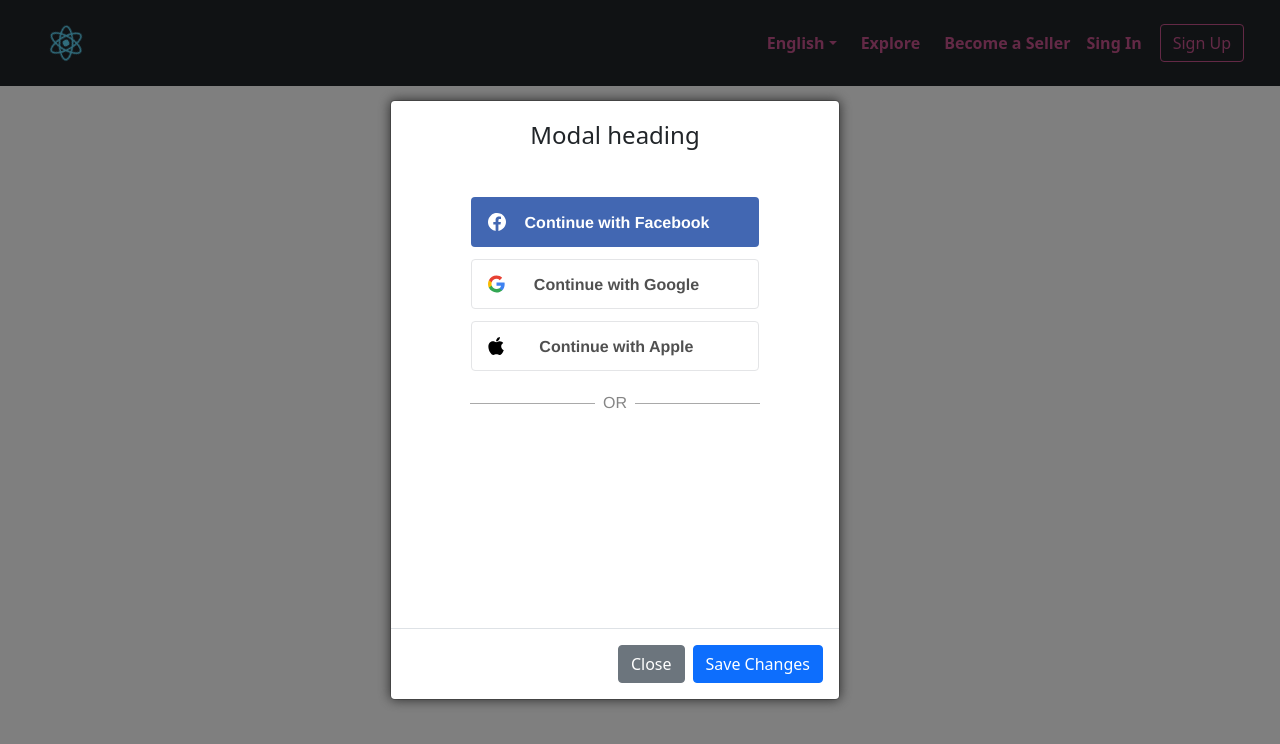
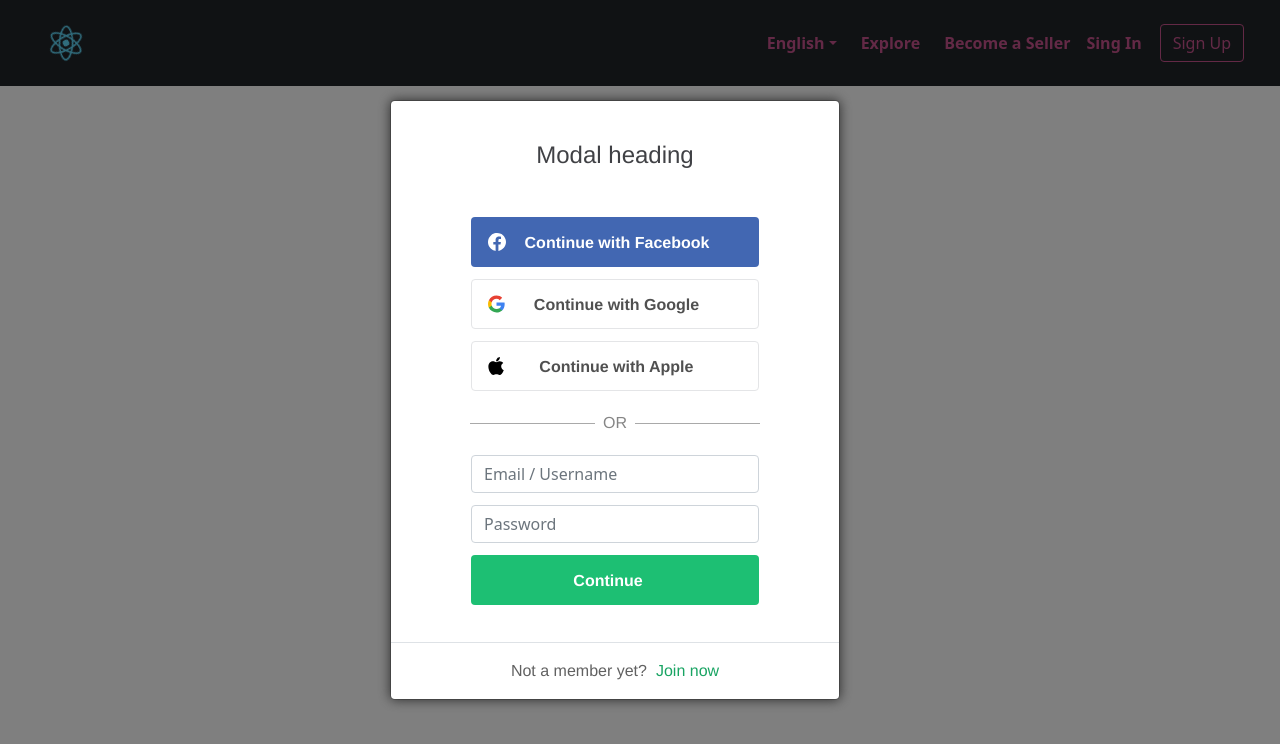
Before and after one commit to MothF/courses-application, a React (Create React App) app: page / in a window 1280 px wide. Both pictures are taken after a click on the button "Sign Up". Shown: the top 744 px of the page. Built offline with nearby package versions, Linux system fonts and the light colour scheme.

Commit message:
Implemented sign up form

```diff
--- /dev/null
+++ b/src/modules/app/header/sign-up/SignUpFormButton.tsx
@@ -0,0 +1,34 @@
+import React, {FunctionComponent} from 'react';
+import {Row} from 'react-bootstrap';
+
+type SignUpFormButtonProps = {
+  name: string,
+  svg?: string,
+  className: string,
+  prefix?: string,
+  type?: 'button' | 'submit'
+}
+
+export const SignUpFormButton: FunctionComponent<SignUpFormButtonProps> = ({name, svg,
+  className, prefix, type= 'button'}) => {
+  const buildLabel = (str: string) => {
+    return (prefix ? `${prefix} ` : '') + str.charAt(0).toUpperCase() + str.slice(1);
+  };
+  const image = () => {
+    if (svg) {
+      return (
+        <img src={svg} alt='' className='sign-up-button--logo'/>
+      );
+    }
+  };
+  return (
+    <Row className='sign-up-row'>
+      <div className='col-sm-9'>
+        <button type={type} className={className}>
+          {image()}
+          <p className='sign-up-button--alt'>{buildLabel(name)}</p>
+        </button>
+      </div>
+    </Row>
+  );
+};
--- /dev/null
+++ b/src/modules/app/header/sign-up/SignUpFormCredentialArea.tsx
@@ -0,0 +1,34 @@
+import React, {FormEvent, useState} from 'react';
+import {Col, Form} from 'react-bootstrap';
+import {SignUpFormButton} from 'src/modules/app/header/sign-up/SignUpFormButton';
+import 'src/modules/app/header/sign-up/SignUpFormPopup.scss';
+
+export const SignUpFormCredentialArea = () => {
+  const [validated, setValidated] = useState(false);
+
+  const handleSubmit = (event: FormEvent) => {
+    const form = event.currentTarget as HTMLFormElement;
+    console.log(form.checkValidity());
+    if (form && !form.checkValidity()) {
+      event.preventDefault();
+      event.stopPropagation();
+    }
+    setValidated(true);
+  };
+
+  return (
+    <Form noValidate validated={validated} onSubmit={handleSubmit}>
+      <Form.Group className='sign-up-row row' controlId='formBasicEmail'>
+        <Col sm={9}>
+          <Form.Control className='sign-up-form-control' type='email' placeholder='Email / Username' required/>
+        </Col>
+      </Form.Group>
+      <Form.Group className='sign-up-row row' controlId='formBasicPassword'>
+        <Col sm={9}>
+          <Form.Control className='sign-up-form-control' type='password' placeholder='Password' required/>
+        </Col>
+      </Form.Group>
+      <SignUpFormButton type='submit' name={'continue'} className='sign-up-button--continue'/>
+    </Form>
+  );
+};
--- a/src/modules/app/header/sign-up/SignUpFormPopup.scss
+++ b/src/modules/app/header/sign-up/SignUpFormPopup.scss
@@ -5,17 +5,49 @@
   &--header {
     @extend .justify-content-center;
     border-bottom: none;
+    margin-top: 20px;
+    color: #404145;
+    font-family: macan, helvetica neue, Helvetica, Arial, sans-serif;
   }
+
   &--content {
     height: 600px;
     width: 90%;
     box-shadow: 0 0 12px #313131;
+  }
+
+  &--footer {
+    font-family: macan, helvetica neue, Helvetica, Arial, sans-serif;
+    font-weight: 400;
+
+    &--text {
+      @extend .sign-up-modal--footer;
+      color: #616161;
+    }
+
+    &--link {
+      @extend .sign-up-modal--footer;
+      margin-left: -15px;
+      color: #19A463;
+
+      &:hover {
+        cursor: pointer;
+        text-decoration: underline;
+      }
+    }
   }
 }
 
 .sign-up-row {
   @extend .justify-content-center;
   margin: 12px 0 !important;
+}
+
+.sign-up-form-control {
+  &:focus {
+    box-shadow: none;
+    border-color: #8b8c93;
+  }
 }
 
 .sign-up-button {
@@ -35,6 +67,18 @@
     box-shadow: none;
   }
 
+  &--continue {
+    @extend .sign-up-button;
+
+    &:hover {
+      background: #19A463;
+      color: #FFFFFF;
+    }
+
+    color: #FFFFFF;
+    background-color: #1DBF73;
+  }
+
   &--facebook {
     @extend .sign-up-button;
 
@@ -52,11 +96,11 @@
 
     &:hover {
       color: #616161;
-      background-color: #efefef;
-      border: 1px solid #e4e5e7;
+      background-color: #EFEFEF;
+      border: 1px solid #E4E5E7;
     }
 
-    border: 1px solid #e4e5e7;
+    border: 1px solid #E4E5E7;
     background-color: #FFFFFF;
     color: #505050;
   }
@@ -73,6 +117,12 @@
 }
 
 .sign-up-separator {
+  &--row {
+    @extend .row;
+    text-align: center;
+    margin: 20px 0 20px;
+  }
+
   font-family: macan, helvetica neue, Helvetica, Arial, sans-serif;
   color: #858585;
 }
--- a/src/modules/app/header/sign-up/SignUpFormPopup.tsx
+++ b/src/modules/app/header/sign-up/SignUpFormPopup.tsx
@@ -1,9 +1,11 @@
 import React, {CSSProperties, FunctionComponent} from 'react';
-import {Button, Modal, Row} from 'react-bootstrap';
+import {Modal} from 'react-bootstrap';
 import apple from 'src/assets/svg/apple.svg';
 import facebook from 'src/assets/svg/facebook.svg';
 import google from 'src/assets/svg/google.svg';
 import {MenuDefinition} from 'src/modules/app/header/languagesUtils';
+import {SignUpFormButton} from 'src/modules/app/header/sign-up/SignUpFormButton';
+import {SignUpFormCredentialArea} from 'src/modules/app/header/sign-up/SignUpFormCredentialArea';
 import 'src/modules/app/header/sign-up/SignUpFormPopup.scss';
 
 type SingUpFormPopupProps = {
@@ -18,40 +20,23 @@ type NamedSvg = {
 }
 
 const continueWithButtonNames: NamedSvg[] = [
-  {
-    name: 'facebook',
-    svg: facebook,
-  },
-  {
-    name: 'google',
-    svg: google,
-  },
-  {
-    name: 'apple',
-    svg: apple,
-  },
+  {name: 'facebook', svg: facebook},
+  {name: 'google', svg: google},
+  {name: 'apple', svg: apple},
 ];
 
 const createContinueWithButtons = () => {
-  const capitalizedFirstChar = (str: string) => {
-    return str.charAt(0).toUpperCase() + str.slice(1);
-  };
-  const buttons = continueWithButtonNames.map((namedSvg) => {
-    const buttonClass = 'sign-up-button--' + namedSvg.name;
-    return (
-      <Row key={namedSvg.name} className='sign-up-row'>
-        <div className='col-sm-9'>
-          <button type='button' className={buttonClass}>
-            <img src={namedSvg.svg} alt='' className='sign-up-button--logo'/>
-            <p className='sign-up-button--alt'>Continue with {capitalizedFirstChar(namedSvg.name)}</p>
-          </button>
-        </div>
-      </Row>
-    );
-  });
   return (
     <>
-      {buttons}
+      {
+        continueWithButtonNames.map((namedSvg) => {
+          const buttonClass = 'sign-up-button--' + namedSvg.name;
+          return (
+            <SignUpFormButton key={namedSvg.name} prefix='Continue with' name={namedSvg.name}
+              className={buttonClass} svg={namedSvg.svg}/>
+          );
+        })
+      }
     </>
   );
 };
@@ -75,17 +60,20 @@ export const SignUpFormPopup: FunctionComponent<SingUpFormPopupProps> =
           </Modal.Header>
           <Modal.Body>
             {createContinueWithButtons()}
-            <div className='row' style={{textAlign: 'center', margin: '20px 0 20px'}}>
+            <div className='sign-up-separator--row'>
               <span className='sign-up-separator'>OR</span>
             </div>
+            <SignUpFormCredentialArea/>
           </Modal.Body>
-          <Modal.Footer>
-            <Button variant='secondary' onClick={handleClose}>
-              Close
-            </Button>
-            <Button variant='primary' onClick={handleClose}>
-              Save Changes
-            </Button>
+          <Modal.Footer className='justify-content-center'>
+            <div className='row'>
+              <div className='col-sm-auto sign-up-modal--footer--text'>
+                Not a member yet?
+              </div>
+              <div className='col-sm-auto sign-up-modal--footer--link'>
+                Join now
+              </div>
+            </div>
           </Modal.Footer>
         </Modal>
       </>
```
